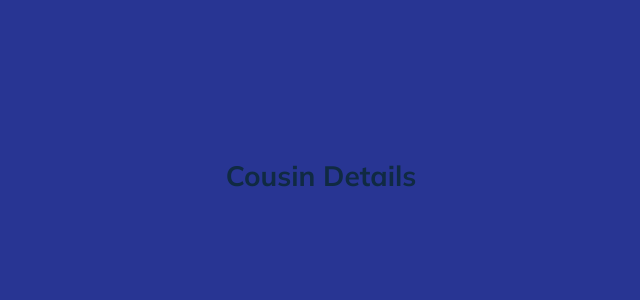
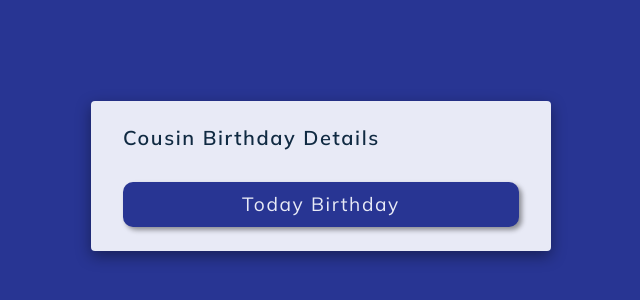
Before and after one commit to gmmoose20/react-projects, a React (Create React App) app in the folder birthday-reminder/: page /couzdetails in a window 1280 px wide. Shown: the part 224-524 px from the top of the page, without its empty margins (319-959 px from the left). Built offline with nearby package versions, Linux system fonts and the light colour scheme.

Commit message:
✨ updated ✨

```diff
--- a/birthday-reminder/src/components/Couzdetails.js
+++ b/birthday-reminder/src/components/Couzdetails.js
@@ -1,9 +1,11 @@
 import React from "react";
+import { Link } from "react-router-dom";
 
 const Couzdetails = () => {
   return (
-    <div>
-      <h1>Cousin Details</h1>
+    <div className="container">
+      <h3>Cousin Birthday Details</h3>
+      <Link to="/couzbirthday">Today Birthday</Link>
     </div>
   );
 };
--- a/birthday-reminder/src/index.css
+++ b/birthday-reminder/src/index.css
@@ -20,6 +20,39 @@ body {
   align-items: center;
 }
 
+a {
+  text-decoration: none;
+  text-align: center;
+}
+
+h1,
+h2,
+h3,
+h4 {
+  letter-spacing: 0.1rem;
+  text-transform: capitalize;
+  line-height: 1.25;
+  margin-bottom: 0.25rem;
+}
+
+h1 {
+  font-size: 3rem;
+}
+h2 {
+  font-size: 2rem;
+}
+h3 {
+  font-size: 1.25rem;
+}
+h4 {
+  font-size: 0.875rem;
+}
+
+p {
+  margin-bottom: 1.2rem;
+  color: #617d98;
+}
+
 .container {
   width: 90vw;
   margin: 5rem;
@@ -34,6 +67,22 @@ body {
   text-transform: none;
   margin-bottom: 2rem;
 }
+.container a {
+  color: #e8eaf6;
+  display: block;
+  width: 100%;
+  border-color: transparent;
+  background: #283593;
+  margin: 2rem auto 0 auto;
+  text-transform: capitalize;
+  font-size: 1.2rem;
+  padding: 0.5rem 0;
+  letter-spacing: 0.1rem;
+  border-radius: 10px;
+  cursor: pointer;
+  outline: none;
+  box-shadow: 3px 3px 5px #00000066;
+}
 
 .error_page {
   color: #283593;
```
